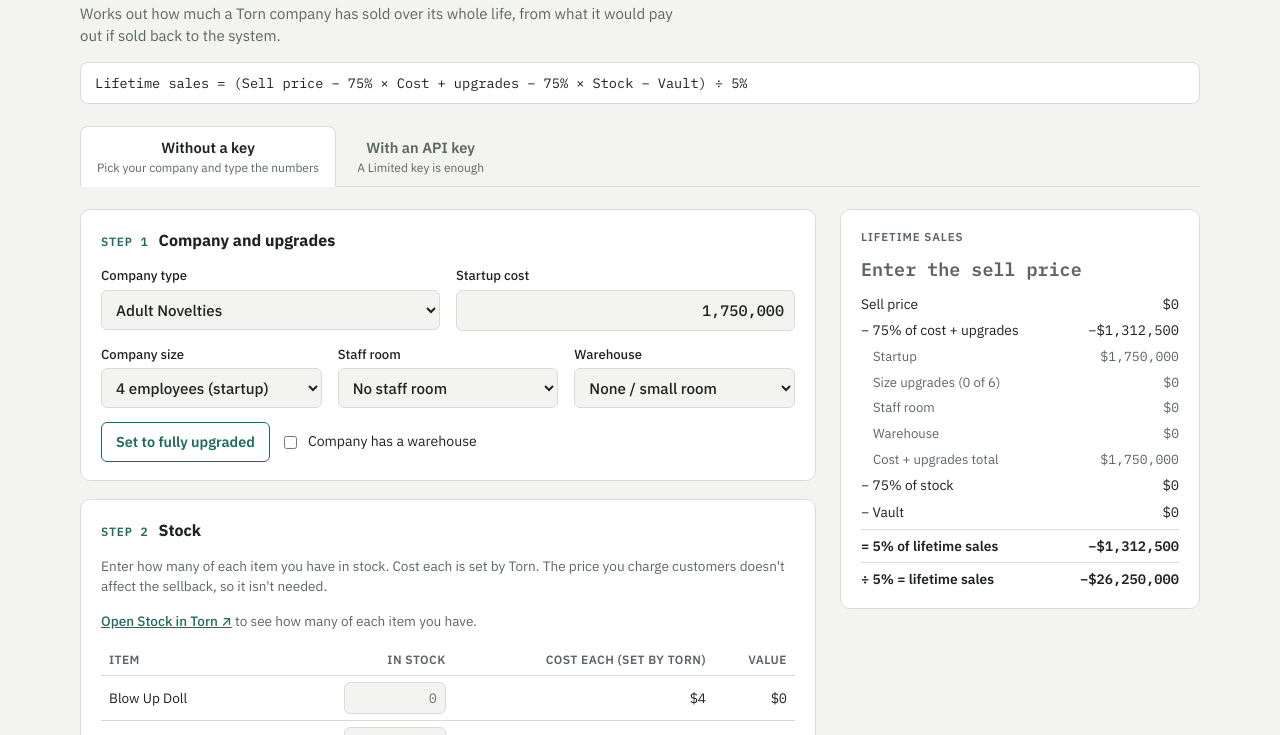
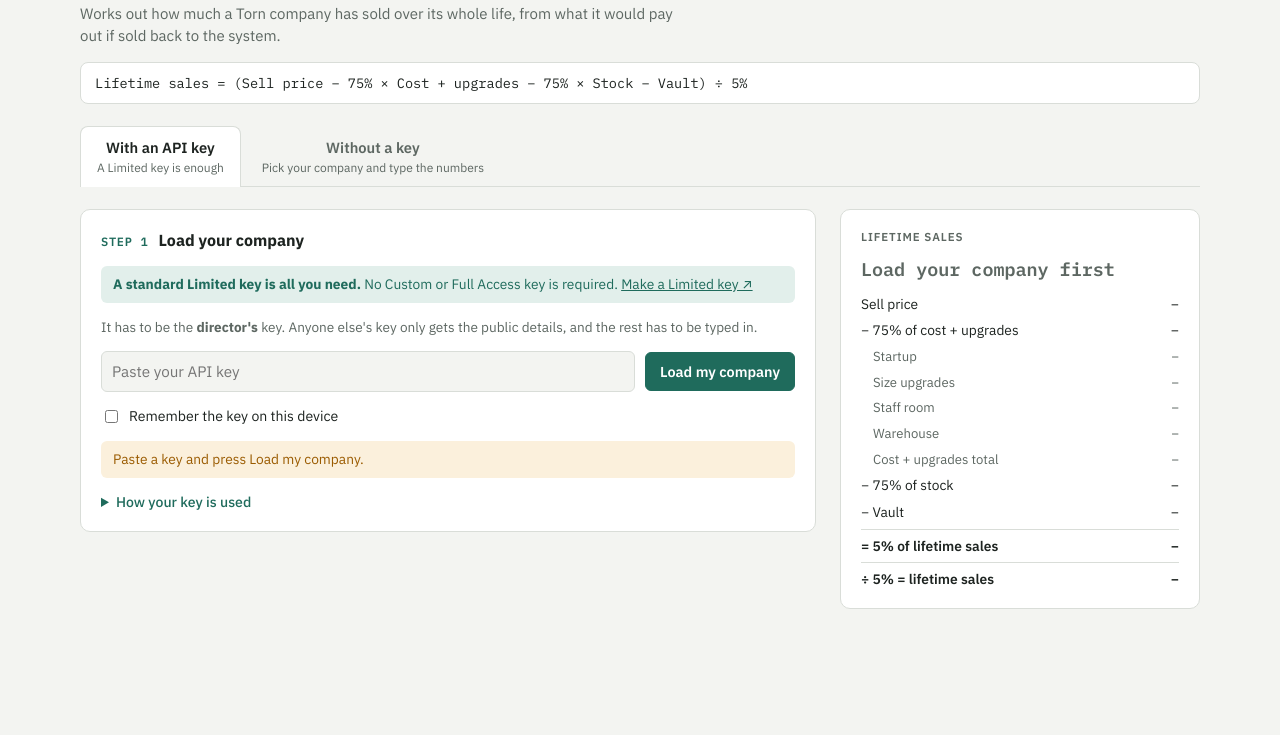
Before and after one commit to MarcelUraganu/Torn-Company-Lifetime-Sales, a plain HTML site: page index.html in a window 1280 px wide. Shown: the part 65-800 px from the top of the page. Drawn offline with Linux system fonts and the light colour scheme.

Commit message:
Put the API tab first and start manual mode with no company picked
The API tab now sits on the left and opens by default. The manual tab asks the director to select a company before showing sizes or stock.

Co-Authored-By: Claude Opus 5.5 <noreply@anthropic.com>
Claude-Session: https://claude.ai/code/session_019Ek58S9jC6YHT5htaqQxuH

```diff
--- a/index.html
+++ b/index.html
@@ -133,8 +133,8 @@ a.go { font-weight: 500; white-space: nowrap; }
   </header>
 
   <div class="tabs" role="tablist" aria-label="How to fill in the numbers">
-    <button type="button" class="tab" role="tab" id="tab-manual" aria-controls="panel-manual" aria-selected="true">Without a key<small>Pick your company and type the numbers</small></button>
-    <button type="button" class="tab" role="tab" id="tab-api" aria-controls="panel-api" aria-selected="false">With an API key<small>A Limited key is enough</small></button>
+    <button type="button" class="tab" role="tab" id="tab-api" aria-controls="panel-api" aria-selected="true">With an API key<small>A Limited key is enough</small></button>
+    <button type="button" class="tab" role="tab" id="tab-manual" aria-controls="panel-manual" aria-selected="false">Without a key<small>Pick your company and type the numbers</small></button>
   </div>
 
   <div class="grid">
@@ -392,11 +392,16 @@ a.go { font-weight: 500; white-space: nowrap; }
   // ---------- manual mode ----------
   function fillTypeSelect() {
     var sel = $("mType");
+    var ph = document.createElement("option"); ph.value = ""; ph.textContent = "Select a company"; ph.disabled = true; sel.appendChild(ph);
     TYPES.forEach(function (t) { var o = document.createElement("option"); o.value = t[0]; o.textContent = t[0]; sel.appendChild(o); });
   }
   function fillSizeSelect(def, keepStep) {
     var sel = $("mSize");
     sel.textContent = "";
+    if (!def) {
+      var ph = document.createElement("option"); ph.value = "0"; ph.textContent = "Select a company first"; sel.appendChild(ph);
+      return;
+    }
     for (var k = 0; k <= 6; k++) {
       var o = document.createElement("option");
       o.value = String(k);
@@ -406,9 +411,14 @@ a.go { font-weight: 500; white-space: nowrap; }
     sel.value = String(Math.min(6, Math.max(0, keepStep || 0)));
   }
   function buildStockRows(name) {
-    var list = stockList(name);
     var body = $("mStockRows");
     body.textContent = "";
+    if (!name) {
+      $("mStockTableWrap").hidden = true; $("mStockManualWrap").hidden = true; $("mStockLink").hidden = true;
+      $("mStockHint").textContent = "Select a company in Step 1 to see its stock items.";
+      return;
+    }
+    var list = stockList(name);
     $("mStockTableWrap").hidden = !(list && list.length);
     $("mStockManualWrap").hidden = list !== null;
     $("mStockLink").hidden = !!list && list.length === 0;
@@ -447,12 +457,13 @@ a.go { font-weight: 500; white-space: nowrap; }
   function onTypeChange(keepStep) {
     var t = typeInfo($("mType").value);
     $("mStartup").value = t ? fmtPlain(t[1]) : "";
-    fillSizeSelect(t ? t[2] : 4, keepStep);
+    fillSizeSelect(t ? t[2] : 0, keepStep);
     buildStockRows($("mType").value);
     render();
   }
   function manualInputs() {
     var t = typeInfo($("mType").value);
+    if (!t) return null;
     return {
       startup: t ? t[1] : 0,
       sizeSteps: Number($("mSize").value),
@@ -467,6 +478,7 @@ a.go { font-weight: 500; white-space: nowrap; }
   }
   $("mType").addEventListener("change", function () { onTypeChange(Number($("mSize").value)); hideExample(); });
   $("mFull").addEventListener("click", function () {
+    if (!typeInfo($("mType").value)) { $("mType").focus(); return; }
     $("mSize").value = "6"; $("mStaff").value = "6"; $("mStorage").value = $("mHasWh").checked ? "6" : "0";
     hideExample(); render();
   });
@@ -636,7 +648,7 @@ a.go { font-weight: 500; white-space: nowrap; }
     var ids = ["rSell", "rCost", "rStartup", "rSize", "rStaff", "rStorage", "rCostTotal", "rStock", "rVault", "rCut", "rLife"];
     var big = $("lifetime");
     if (!i) {
-      big.textContent = "Load your company first"; big.className = "big empty";
+      big.textContent = activeTab === "api" ? "Load your company first" : "Select a company"; big.className = "big empty";
       ids.forEach(function (id) { $(id).textContent = "–"; });
       $("calcWarn").hidden = true; $("soldBox").hidden = true;
       return;
@@ -673,17 +685,17 @@ a.go { font-weight: 500; white-space: nowrap; }
   document.addEventListener("input", function (e) { if (e.target.id !== "apiKey" && e.target.id !== "mType") { if (e.target.closest("#panel-manual")) hideExample(); render(); } });
   document.addEventListener("change", function (e) { if (e.target.id !== "rememberKey" && e.target.id !== "mType") { if (e.target.closest("#panel-manual")) hideExample(); render(); } });
 
-  // ---------- start: Adult Novelties, nothing filled in ----------
+  // ---------- start: no company picked, nothing filled in ----------
   fillTypeSelect();
-  $("mType").value = "Adult Novelties";
+  $("mType").value = "";
   onTypeChange(0);
   $("mStaff").value = "0";
   $("mStorage").value = "0";
   $("mSell").value = "";
   $("mVault").value = "";
   try { var saved = localStorage.getItem(STORE_KEY); if (saved) { $("apiKey").value = saved; $("rememberKey").checked = true; } } catch (e) {}
-  var startTab = "manual";
-  try { startTab = localStorage.getItem(TAB_KEY) === "api" ? "api" : "manual"; } catch (e) {}
+  var startTab = "api";
+  try { startTab = localStorage.getItem(TAB_KEY) === "manual" ? "manual" : "api"; } catch (e) {}
   showTab(startTab);
 })();
 </script>
```
